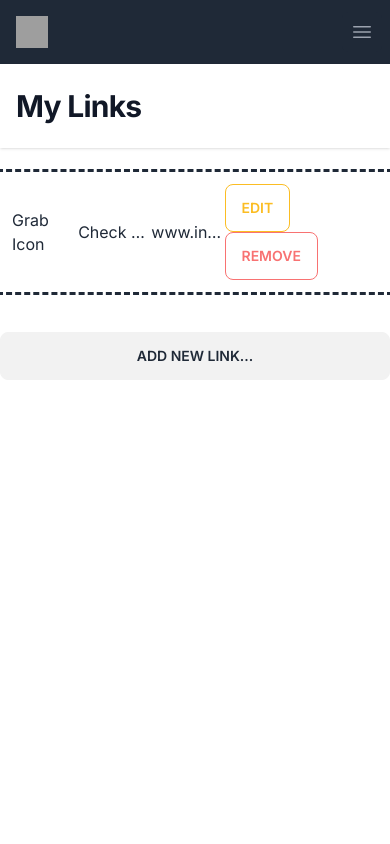
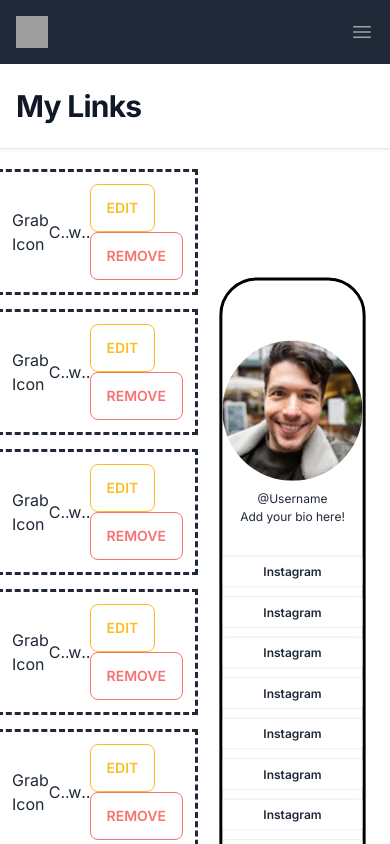
Before and after one commit to ajdemarco95/Q-Link-Me-Frontend, a Next.js app: page /dashboard in a window 390 px wide. Shown: the top 844 px of the page. Built offline with nearby package versions, Linux system fonts and the light colour scheme; grey boxes are pictures that could not be loaded.

Commit message:
Added iPhone preview to links page

```diff
--- a/src/app/dashboard/page.js
+++ b/src/app/dashboard/page.js
@@ -1,5 +1,7 @@
 "use client";
 import LinkContainer from "./links-components/LinkContainer";
+import PhoneContainer from "./phone-components/PhoneContainer";
+import { useState } from "react";
 
 export default function page() {
   const linkArr = [
@@ -8,11 +10,69 @@ export default function page() {
       url: "www.instagram.com/ajdemarco",
       id: 1,
     },
+    {
+      desc: "Check out my Instagram lore",
+      url: "www.instagram.com/ajdemarco",
+      id: 2,
+    },
+    {
+      desc: "Check out my Instagram lore",
+      url: "www.instagram.com/ajdemarco",
+      id: 3,
+    },
+    {
+      desc: "Check out my Instagram lore",
+      url: "www.instagram.com/ajdemarco",
+      id: 4,
+    },
+    {
+      desc: "Check out my Instagram lore",
+      url: "www.instagram.com/ajdemarco",
+      id: 5,
+    },
+    {
+      desc: "Check out my Instagram lore",
+      url: "www.instagram.com/ajdemarco",
+      id: 6,
+    },
+    {
+      desc: "Check out my Instagram lore",
+      url: "www.instagram.com/ajdemarco",
+      id: 2,
+    },
+    {
+      desc: "Check out my Instagram lore",
+      url: "www.instagram.com/ajdemarco",
+      id: 3,
+    },
+    {
+      desc: "Check out my Instagram lore",
+      url: "www.instagram.com/ajdemarco",
+      id: 4,
+    },
+    {
+      desc: "Check out my Instagram lore",
+      url: "www.instagram.com/ajdemarco",
+      id: 5,
+    },
+    {
+      desc: "Check out my Instagram lore",
+      url: "www.instagram.com/ajdemarco",
+      id: 6,
+    },
   ];
+  const [userLinks, setUserLinks] = useState(linkArr);
 
   return (
     <>
-      <LinkContainer linkArr={linkArr} />
+      <div className="flex">
+        <section className="w-6/12">
+          <LinkContainer linkArr={userLinks} />
+        </section>
+        <section className="flex w-6/12 justify-center">
+          <PhoneContainer linkArr={userLinks} />
+        </section>
+      </div>
     </>
   );
 }
--- /dev/null
+++ b/src/app/dashboard/phone-components/PhoneContainer.js
@@ -0,0 +1,10 @@
+import RenderPhonePreview from "./RenderPhonePreview";
+function PhoneContainer(props) {
+  return (
+    <div className="border-4 rounded-[50px] border-black w-[390px] h-[844px] scale-75 overflow-hidden">
+      <RenderPhonePreview linkArr={props.linkArr} />
+    </div>
+  );
+}
+
+export default PhoneContainer;
--- /dev/null
+++ b/src/app/dashboard/phone-components/RenderPhonePreview.js
@@ -0,0 +1,32 @@
+import profilePic from "../../../../mock/profile-pic.png";
+import Image from "next/image";
+function RenderPhonePreview(props) {
+  return (
+    <div className="">
+      <div className="flex flex-col justify-center mt-20">
+        <div className="w-full flex justify-center">
+          <Image className="rounded-full mb-3" src={profilePic} />
+        </div>
+        <div className="text-center">
+          <h1>@Username</h1>
+          <h3>Add your bio here!</h3>
+        </div>
+        <div className="flex flex-col place-content-around my-10">
+          {props.linkArr &&
+            props.linkArr.map((item, index) => {
+              return (
+                <button
+                  key={index}
+                  className="w-full font-semibold py-2 px-4 border rounded hover:bg-slate-500 mb-3"
+                >
+                  <div>Instagram</div>
+                </button>
+              );
+            })}
+        </div>
+      </div>
+    </div>
+  );
+}
+
+export default RenderPhonePreview;
--- a/src/app/globals.css
+++ b/src/app/globals.css
@@ -30,3 +30,14 @@
   --tw-bg-opacity: 1;
   background-color: rgba(255, 255, 255, var(--tw-bg-opacity));
 }
+
+/* Hide scrollbar for Chrome, Safari and Opera */
+.hidden-scrollbar::-webkit-scrollbar {
+  display: none;
+}
+
+/* Hide scrollbar for IE, Edge and Firefox */
+.hidden-scrollbar {
+  -ms-overflow-style: none; /* IE and Edge */
+  scrollbar-width: none; /* Firefox */
+}
```
